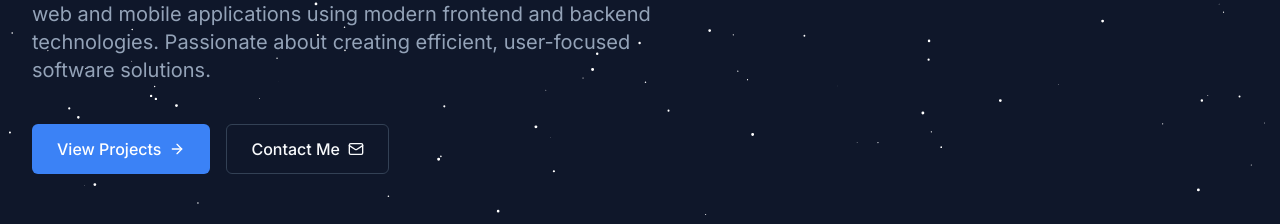
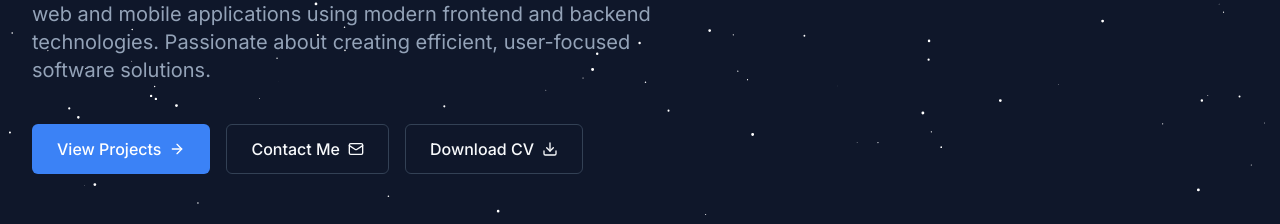
Before and after one commit to bemnet449/Bemnet_portfolio, a Next.js app: page / in a window 1280 px wide. Shown: the part 432-656 px from the top of the page. Built offline with nearby package versions, Linux system fonts and the light colour scheme.

Commit message:
added cv

```diff
--- a/src/components/sections/Hero.tsx
+++ b/src/components/sections/Hero.tsx
@@ -33,8 +33,15 @@ export default function Hero() {
             >
               Contact Me
               <Mail className="ml-2 w-4 h-4" />
-          </Link>
-
+            </Link>
+            <a
+              href="/Bemnet_Sintayehu_Resume.pdf"
+              download="Bemnet_Sintayehu_Resume.pdf"
+              className="inline-flex items-center justify-center px-6 py-3 border border-border text-base font-medium rounded-md text-foreground bg-background hover:bg-muted transition-all hover:scale-[1.02]"
+            >
+              Download CV
+              <Download className="ml-2 w-4 h-4" />
+            </a>
           </div>
         </div>
       </div>
```
Also changed, not shown: 1 other file (tests, documents, lock files or other folders).
